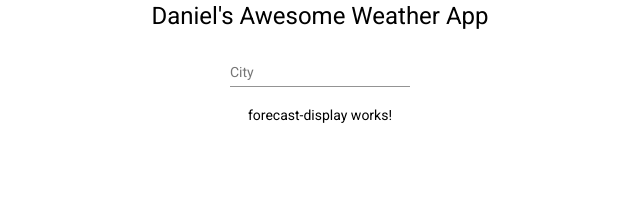
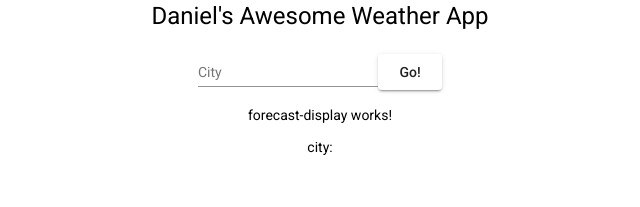
Before and after one commit to brleinad/awesome-weather-app, an Angular app: page / in a window 1280 px wide. Shown: the top 207 px of the page, without its empty margins (320-960 px from the left). Built offline with nearby package versions, Linux system fonts and the light colour scheme.

Commit message:
add data store for state management
Connected the city selector and forecast display through the data store
Simple data store using rxjs

```diff
--- a/src/app/app.module.ts
+++ b/src/app/app.module.ts
@@ -1,7 +1,9 @@
 import { BrowserModule } from '@angular/platform-browser';
 import { NgModule } from '@angular/core';
 import { HttpClientModule } from '@angular/common/http';
+import { FormsModule, ReactiveFormsModule } from '@angular/forms';
 import {MatInputModule} from '@angular/material/input';
+import {MatButtonModule} from '@angular/material/button';
 
 
 
@@ -19,7 +21,10 @@ import { ForecastDisplayComponent } from './components/forecast-display/forecast
   imports: [
     BrowserModule,
     BrowserAnimationsModule,
+    ReactiveFormsModule,
+    FormsModule,
     MatInputModule,
+    MatButtonModule,
     HttpClientModule
   ],
   providers: [],
--- a/src/app/components/city-selector/city-selector.component.html
+++ b/src/app/components/city-selector/city-selector.component.html
@@ -1,6 +1,7 @@
 <form class="city-form">
   <mat-form-field>
     <mat-label>City</mat-label>
-    <input matInput value="">
+    <input matInput [formControl]="city">
   </mat-form-field>
+  <button mat-raised-button (click)="onSubmitCity()">Go!</button>
 </form>
--- a/src/app/components/city-selector/city-selector.component.ts
+++ b/src/app/components/city-selector/city-selector.component.ts
@@ -1,4 +1,6 @@
 import { Component, OnInit } from '@angular/core';
+import { FormControl } from '@angular/forms';
+import { DataStoreService } from '../../services/data-store.service';
 
 @Component({
   selector: 'app-city-selector',
@@ -7,9 +9,15 @@ import { Component, OnInit } from '@angular/core';
 })
 export class CitySelectorComponent implements OnInit {
 
-  constructor() { }
+  city = new FormControl('');
+
+  constructor(private dataStore: DataStoreService) { }
 
   ngOnInit(): void {
   }
 
+  onSubmitCity(): void {
+    this.dataStore.city = this.city.value;
+  }
+
 }
--- a/src/app/components/forecast-display/forecast-display.component.html
+++ b/src/app/components/forecast-display/forecast-display.component.html
@@ -1 +1,2 @@
 <p>forecast-display works!</p>
+<p> city: {{city$ | async}}</p>
--- a/src/app/components/forecast-display/forecast-display.component.ts
+++ b/src/app/components/forecast-display/forecast-display.component.ts
@@ -1,4 +1,5 @@
 import { Component, OnInit } from '@angular/core';
+import { DataStoreService } from '../../services/data-store.service';
 
 @Component({
   selector: 'app-forecast-display',
@@ -6,8 +7,9 @@ import { Component, OnInit } from '@angular/core';
   styleUrls: ['./forecast-display.component.scss']
 })
 export class ForecastDisplayComponent implements OnInit {
+  city$ = this.dataStore.city$;
 
-  constructor() { }
+  constructor(private dataStore: DataStoreService) { }
 
   ngOnInit(): void {
   }
--- /dev/null
+++ b/src/app/services/data-store.service.ts
@@ -0,0 +1,20 @@
+import { Injectable } from '@angular/core';
+import { BehaviorSubject } from 'rxjs';
+
+@Injectable({
+  providedIn: 'root'
+})
+export class DataStoreService {
+
+  private readonly _city = new BehaviorSubject<string>('');
+  readonly city$ = this._city.asObservable();
+
+  get city(): string {
+    return this._city.getValue();
+  }
+
+  set city(cityName: string) {
+    this._city.next(cityName);
+  }
+
+}
```
Also changed, not shown: 1 other file (tests, documents, lock files or other folders).
